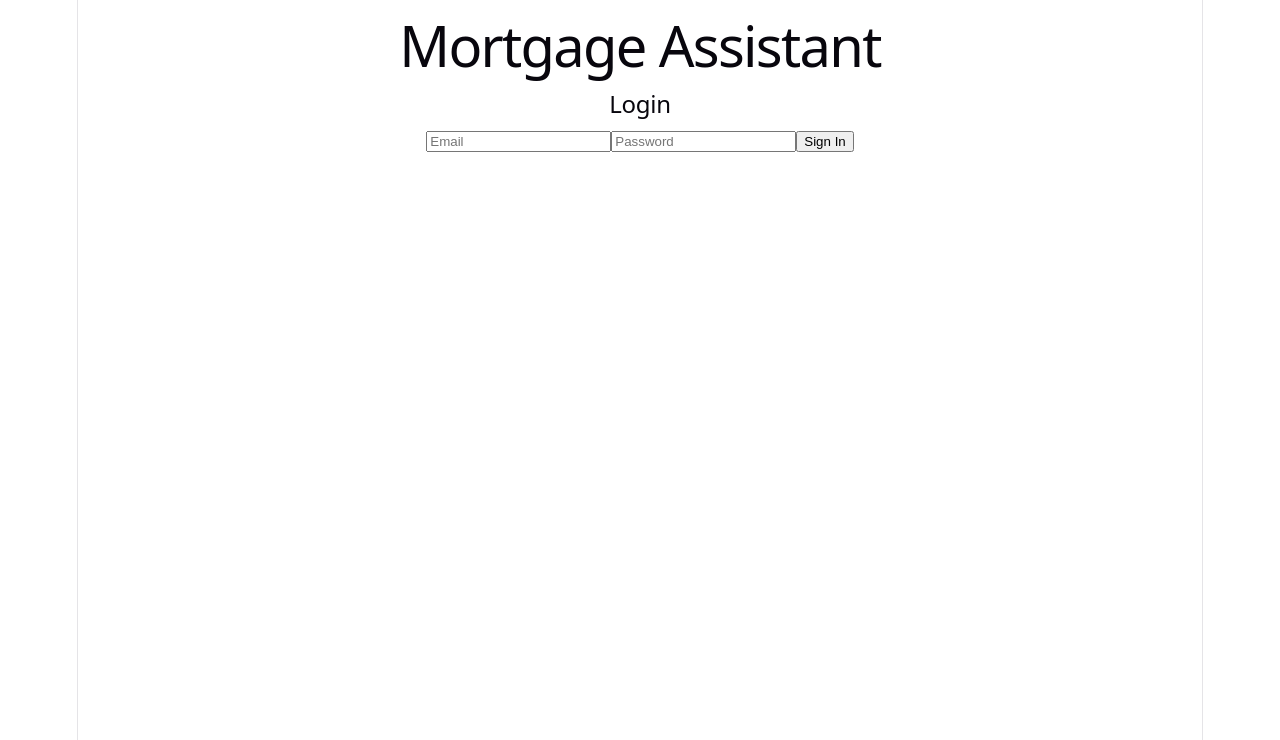
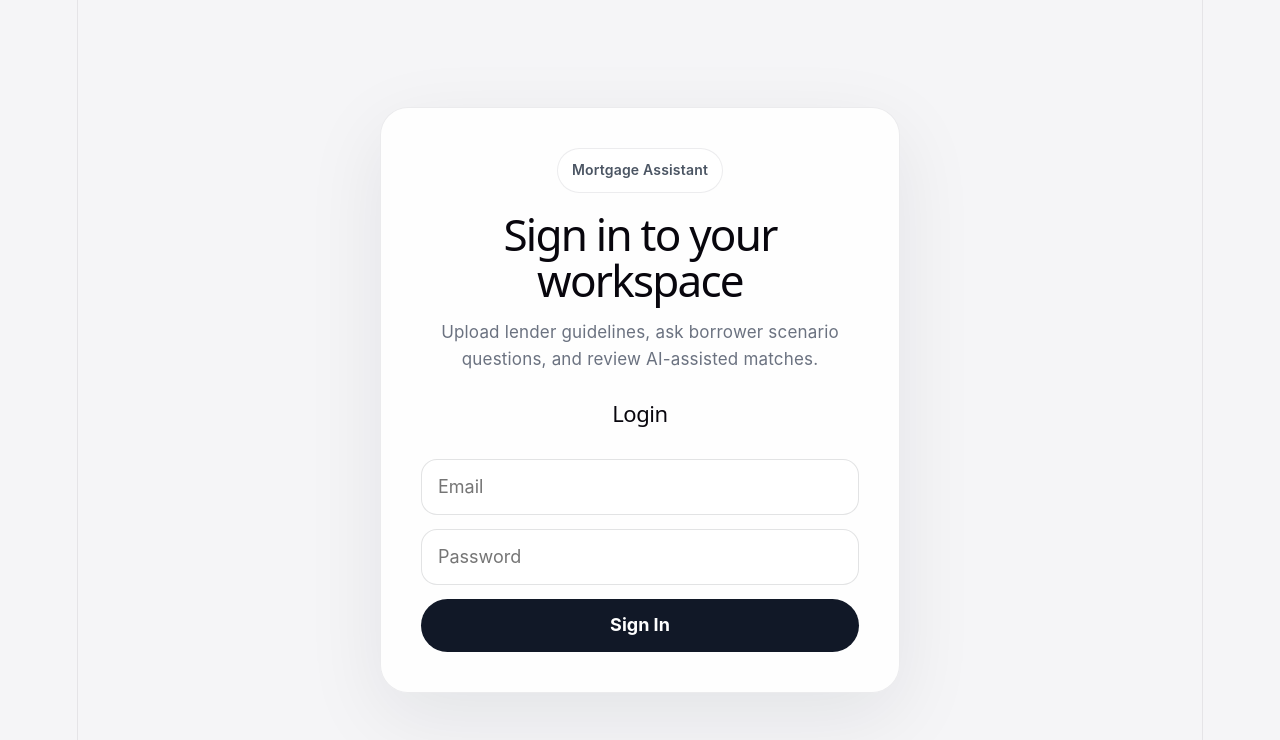
Before and after one commit to chetfasteen23/mortgage-assistant, a React (Vite) app in the folder frontend/: page / in a window 1280 px wide. Shown: the top 740 px of the page. Built offline with nearby package versions, Linux system fonts and the light colour scheme; no server answers.

Commit message:
Style frontend dashboard

```diff
--- a/frontend/src/App.css
+++ b/frontend/src/App.css
@@ -1,184 +1,176 @@
-.counter {
-  font-size: 16px;
-  padding: 5px 10px;
-  border-radius: 5px;
-  color: var(--accent);
-  background: var(--accent-bg);
-  border: 2px solid transparent;
-  transition: border-color 0.3s;
-  margin-bottom: 24px;
-
-  &:hover {
-    border-color: var(--accent-border);
-  }
-  &:focus-visible {
-    outline: 2px solid var(--accent);
-    outline-offset: 2px;
-  }
+:root {
+  font-family: Inter, ui-sans-serif, system-ui, -apple-system, BlinkMacSystemFont,
+    "Segoe UI", sans-serif;
+  color: #111827;
+  background: #f5f5f7;
 }
 
-.hero {
-  position: relative;
+* {
+  box-sizing: border-box;
+}
 
-  .base,
-  .framework,
-  .vite {
-    inset-inline: 0;
+body {
+  margin: 0;
+}
+
+.page {
+  min-height: 100vh;
+  padding: 48px;
+}
+
+.auth-page {
+  display: flex;
+  align-items: center;
+  justify-content: center;
+}
+
+.auth-card,
+.panel {
+  background: rgba(255, 255, 255, 0.86);
+  border: 1px solid rgba(17, 24, 39, 0.08);
+  border-radius: 28px;
+  box-shadow: 0 24px 80px rgba(17, 24, 39, 0.08);
+}
+
+.auth-card {
+  width: 100%;
+  max-width: 520px;
+  padding: 40px;
+}
+
+.dashboard-page {
+  max-width: 1180px;
   margin: 0 auto;
 }
 
-  .base {
-    width: 170px;
-    position: relative;
-    z-index: 0;
+.dashboard-header {
+  display: flex;
+  justify-content: space-between;
+  align-items: flex-start;
+  gap: 24px;
+  margin-bottom: 32px;
 }
 
-  .framework,
-  .vite {
-    position: absolute;
+.dashboard-grid {
+  display: grid;
+  grid-template-columns: 380px 1fr;
+  gap: 24px;
 }
 
-  .framework {
-    z-index: 1;
-    top: 34px;
-    height: 28px;
-    transform: perspective(2000px) rotateZ(300deg) rotateX(44deg) rotateY(39deg)
-      scale(1.4);
+.panel {
+  padding: 28px;
 }
 
-  .vite {
-    z-index: 0;
-    top: 107px;
-    height: 26px;
-    width: auto;
-    transform: perspective(2000px) rotateZ(300deg) rotateX(40deg) rotateY(39deg)
-      scale(0.8);
+.brand-pill {
+  display: inline-flex;
+  width: fit-content;
+  padding: 8px 14px;
+  border-radius: 999px;
+  background: #ffffff;
+  border: 1px solid rgba(17, 24, 39, 0.08);
+  color: #4b5563;
+  font-size: 14px;
+  font-weight: 600;
+  margin-bottom: 18px;
+}
+
+h1 {
+  margin: 0;
+  font-size: 44px;
+  line-height: 1.05;
+  letter-spacing: -0.04em;
+}
+
+h2 {
+  margin: 0 0 18px;
+  font-size: 22px;
+  letter-spacing: -0.02em;
+}
+
+h3 {
+  margin-top: 24px;
+}
+
+.subtitle {
+  color: #6b7280;
+  font-size: 17px;
+  line-height: 1.6;
+  margin: 16px 0 28px;
+}
+
+form {
+  display: flex;
+  flex-direction: column;
+  gap: 14px;
+}
+
+input,
+textarea {
+  width: 100%;
+  border: 1px solid rgba(17, 24, 39, 0.12);
+  border-radius: 16px;
+  padding: 14px 16px;
+  font: inherit;
+  background: #ffffff;
+  outline: none;
+}
+
+textarea {
+  min-height: 160px;
+  resize: vertical;
+}
+
+input:focus,
+textarea:focus {
+  border-color: #111827;
+}
+
+button {
+  border: none;
+  border-radius: 999px;
+  padding: 13px 18px;
+  font: inherit;
+  font-weight: 700;
+  cursor: pointer;
+  background: #111827;
+  color: #ffffff;
+}
+
+.secondary-button {
+  background: #ffffff;
+  color: #111827;
+  border: 1px solid rgba(17, 24, 39, 0.12);
+}
+
+p {
+  color: #4b5563;
+  line-height: 1.5;
+}
+
+pre {
+  white-space: pre-wrap;
+  background: #f3f4f6;
+  padding: 16px;
+  border-radius: 16px;
+  overflow-x: auto;
+  color: #374151;
+  font-size: 13px;
+}
+
+@media (max-width: 850px) {
+  .page {
+    padding: 24px;
+  }
+
+  .dashboard-header {
+    flex-direction: column;
+  }
+
+  .dashboard-grid {
+    grid-template-columns: 1fr;
+  }
+
+  h1 {
+    font-size: 34px;
   }
 }
-
-#center {
-  display: flex;
-  flex-direction: column;
-  gap: 25px;
-  place-content: center;
-  place-items: center;
-  flex-grow: 1;
-
-  @media (max-width: 1024px) {
-    padding: 32px 20px 24px;
-    gap: 18px;
-  }
-}
-
-#next-steps {
-  display: flex;
-  border-top: 1px solid var(--border);
-  text-align: left;
-
-  & > div {
-    flex: 1 1 0;
-    padding: 32px;
-    @media (max-width: 1024px) {
-      padding: 24px 20px;
-    }
-  }
-
-  .icon {
-    margin-bottom: 16px;
-    width: 22px;
-    height: 22px;
-  }
-
-  @media (max-width: 1024px) {
-    flex-direction: column;
-    text-align: center;
-  }
-}
-
-#docs {
-  border-right: 1px solid var(--border);
-
-  @media (max-width: 1024px) {
-    border-right: none;
-    border-bottom: 1px solid var(--border);
-  }
-}
-
-#next-steps ul {
-  list-style: none;
-  padding: 0;
-  display: flex;
-  gap: 8px;
-  margin: 32px 0 0;
-
-  .logo {
-    height: 18px;
-  }
-
-  a {
-    color: var(--text-h);
-    font-size: 16px;
-    border-radius: 6px;
-    background: var(--social-bg);
-    display: flex;
-    padding: 6px 12px;
-    align-items: center;
-    gap: 8px;
-    text-decoration: none;
-    transition: box-shadow 0.3s;
-
-    &:hover {
-      box-shadow: var(--shadow);
-    }
-    .button-icon {
-      height: 18px;
-      width: 18px;
-    }
-  }
-
-  @media (max-width: 1024px) {
-    margin-top: 20px;
-    flex-wrap: wrap;
-    justify-content: center;
-
-    li {
-      flex: 1 1 calc(50% - 8px);
-    }
-
-    a {
-      width: 100%;
-      justify-content: center;
-      box-sizing: border-box;
-    }
-  }
-}
-
-#spacer {
-  height: 88px;
-  border-top: 1px solid var(--border);
-  @media (max-width: 1024px) {
-    height: 48px;
-  }
-}
-
-.ticks {
-  position: relative;
-  width: 100%;
-
-  &::before,
-  &::after {
-    content: '';
-    position: absolute;
-    top: -4.5px;
-    border: 5px solid transparent;
-  }
-
-  &::before {
-    left: 0;
-    border-left-color: var(--border);
-  }
-  &::after {
-    right: 0;
-    border-right-color: var(--border);
-  }
-}
--- a/frontend/src/App.tsx
+++ b/frontend/src/App.tsx
@@ -1,9 +1,9 @@
 import { useState } from "react";
 
+import { AssistantQuestion } from "../components/AssistantQuestion";
 import { LoginForm } from "../components/LoginForm";
 import { UploadLenderSheet } from "../components/UploadLenderSheet";
-import { AssistantQuestion } from "../components/AssistantQuestion";
-
+import "./App.css";
 
 function App() {
   const [isAuthenticated, setIsAuthenticated] = useState(
@@ -21,35 +21,47 @@ function App() {
 
   if (!isAuthenticated) {
     return (
-      <main>
-        <h1>Mortgage Assistant</h1>
+      <main className="page auth-page">
+        <section className="auth-card">
+          <div className="brand-pill">Mortgage Assistant</div>
+          <h1>Sign in to your workspace</h1>
+          <p className="subtitle">
+            Upload lender guidelines, ask borrower scenario questions, and review AI-assisted matches.
+          </p>
 
-        <LoginForm
-          onLoginSuccess={handleLoginSuccess}
-        />
+          <LoginForm onLoginSuccess={handleLoginSuccess} />
+        </section>
       </main>
     );
   }
 
   return (
-    <main>
-      <header>
-        <h1>Mortgage Assistant</h1>
+    <main className="page dashboard-page">
+      <header className="dashboard-header">
+        <div>
+          <div className="brand-pill">Mortgage Assistant</div>
+          <h1>Lender Intelligence Dashboard</h1>
+          <p className="subtitle">
+            Manage your lender sheet and ask guideline questions with sourced answers.
+          </p>
+        </div>
 
-        <button onClick={handleLogout}>
+        <button className="secondary-button" onClick={handleLogout}>
           Logout
         </button>
       </header>
 
-      <section>
-        <h2>Dashboard</h2>
+      <section className="dashboard-grid">
+        <div className="panel">
+          <AssistantQuestion />
+        </div>
 
-        <UploadLenderSheet />
-        <AssistantQuestion />
+        <div className="panel">
+          <UploadLenderSheet />
+        </div>
       </section>
     </main>
   );
 }
 
-
 export default App;
```
Lines whose indentation alone changed are shown as unchanged.
